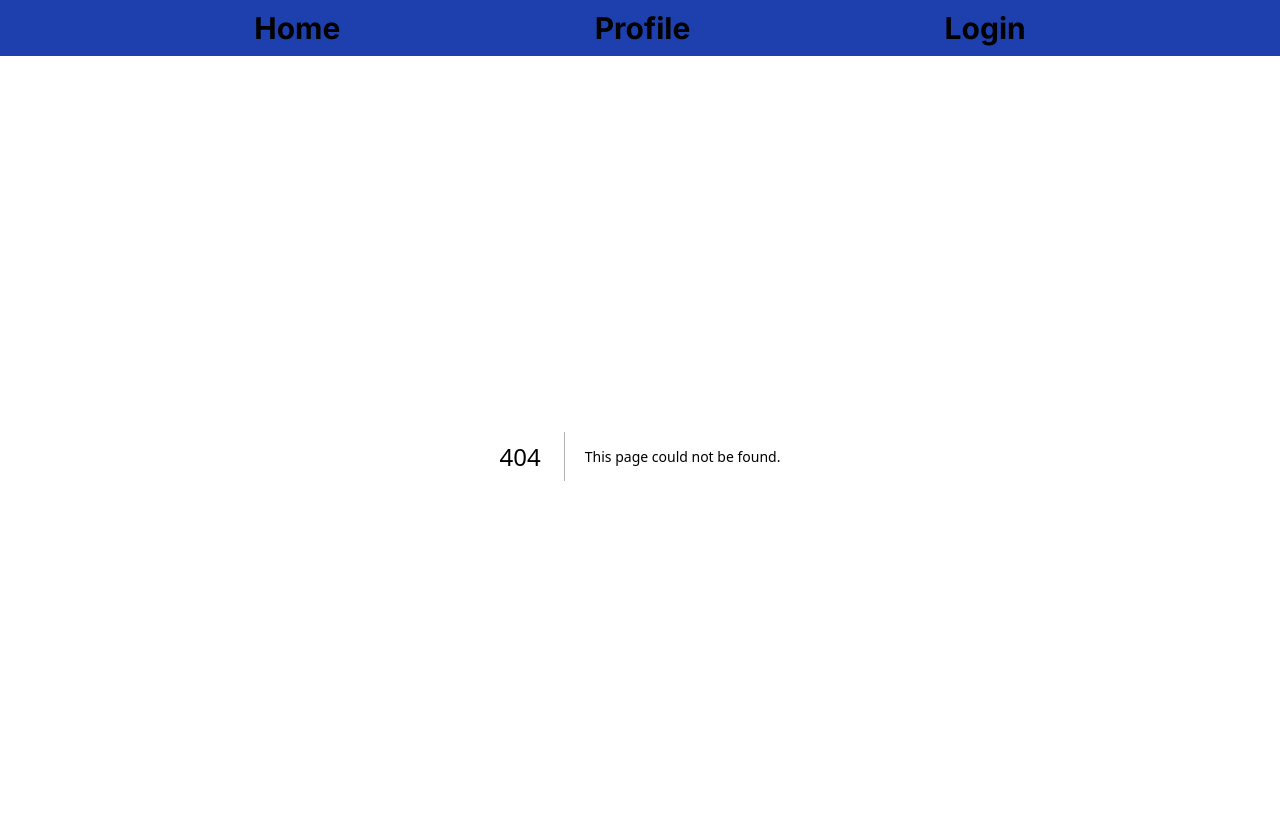
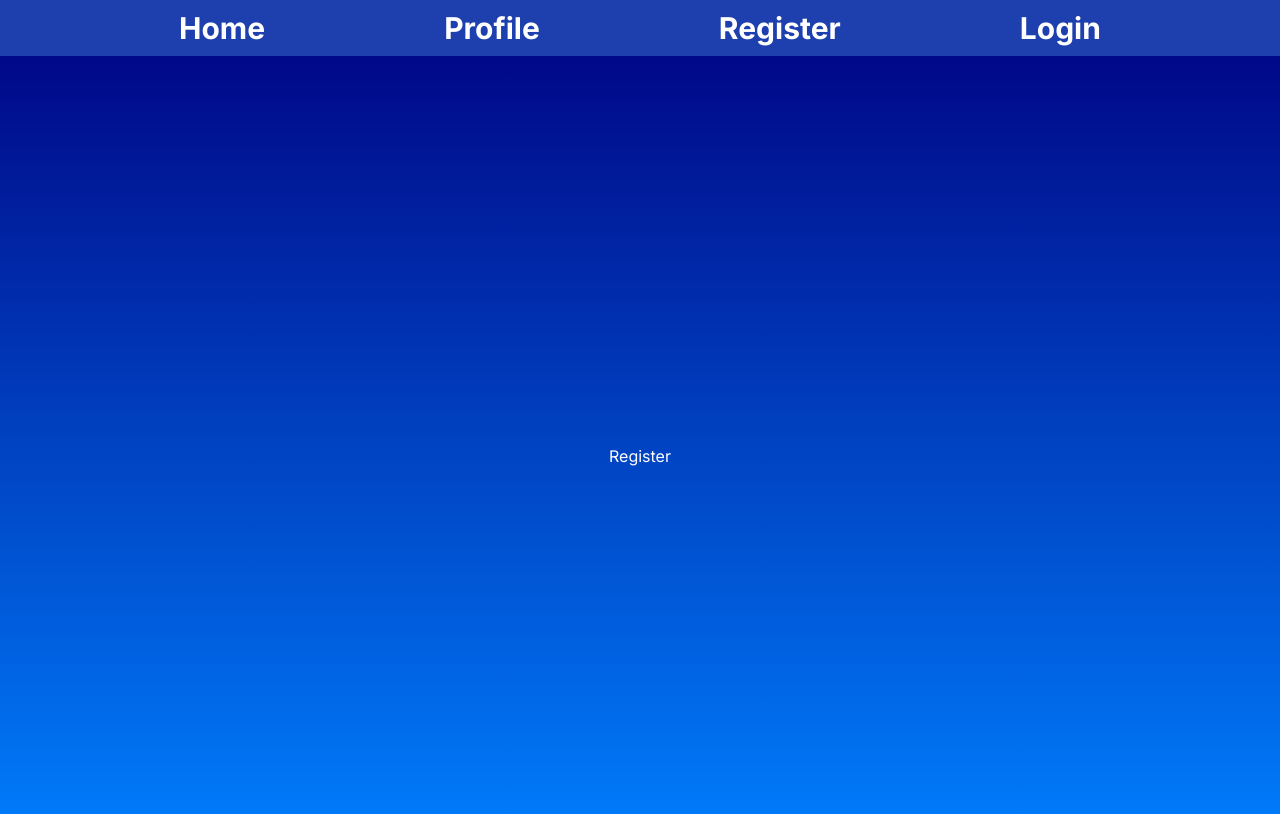
Before and after one commit to leo99effert/fakeblock, a Next.js app: page /register in a window 1280 px wide. Before the commit this address had no page. Shown: the top 814 px of the page. Built offline with nearby package versions, Linux system fonts and the light colour scheme.

Commit message:
nav on hover effect

```diff
--- /dev/null
+++ b/src/app/register/page.tsx
@@ -0,0 +1,7 @@
+export default function Register() {
+  return (
+    <div className="h-screen flex justify-center items-center">
+      <h1>Register</h1>
+    </div>
+  );
+}
--- a/src/components/Nav.tsx
+++ b/src/components/Nav.tsx
@@ -7,13 +7,24 @@ export default function Nav() {
     <nav className="bg-blue-800 sticky top-0 font-bold">
       <ul className="h-14 flex justify-evenly items-center text-3xl">
         <li>
-          <Link href="/">Home</Link>
+          <Link className="hover:text-blue-950" href="/">
+            Home
+          </Link>
         </li>
         <li>
-          <Link href="/profile">Profile</Link>
+          <Link className="hover:text-blue-950" href="/profile">
+            Profile
+          </Link>
         </li>
         <li>
-          <Link href="/login">Login</Link>
+          <Link className="hover:text-blue-950" href="/register">
+            Register
+          </Link>
+        </li>
+        <li>
+          <Link className="hover:text-blue-950" href="/login">
+            Login
+          </Link>
         </li>
       </ul>
     </nav>
```
